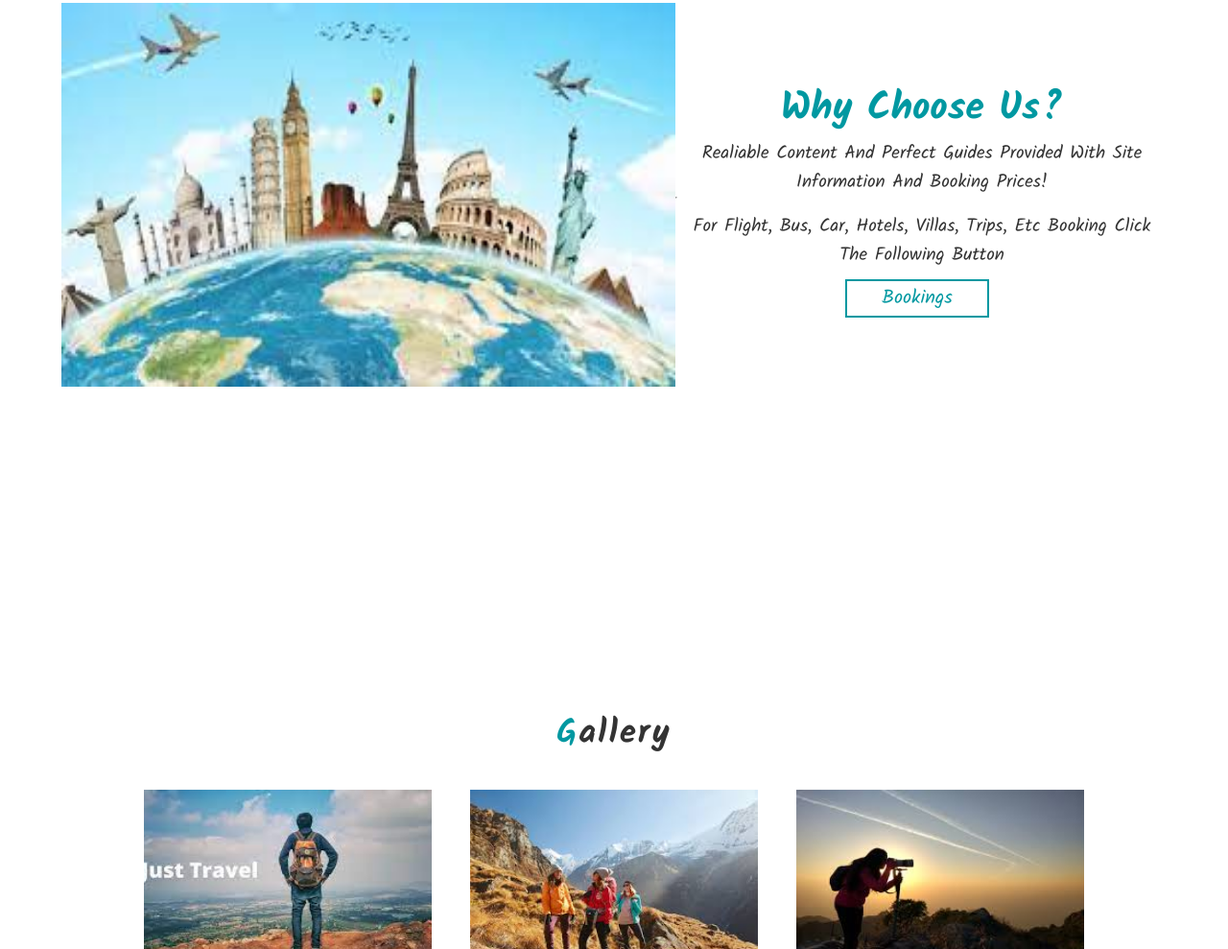
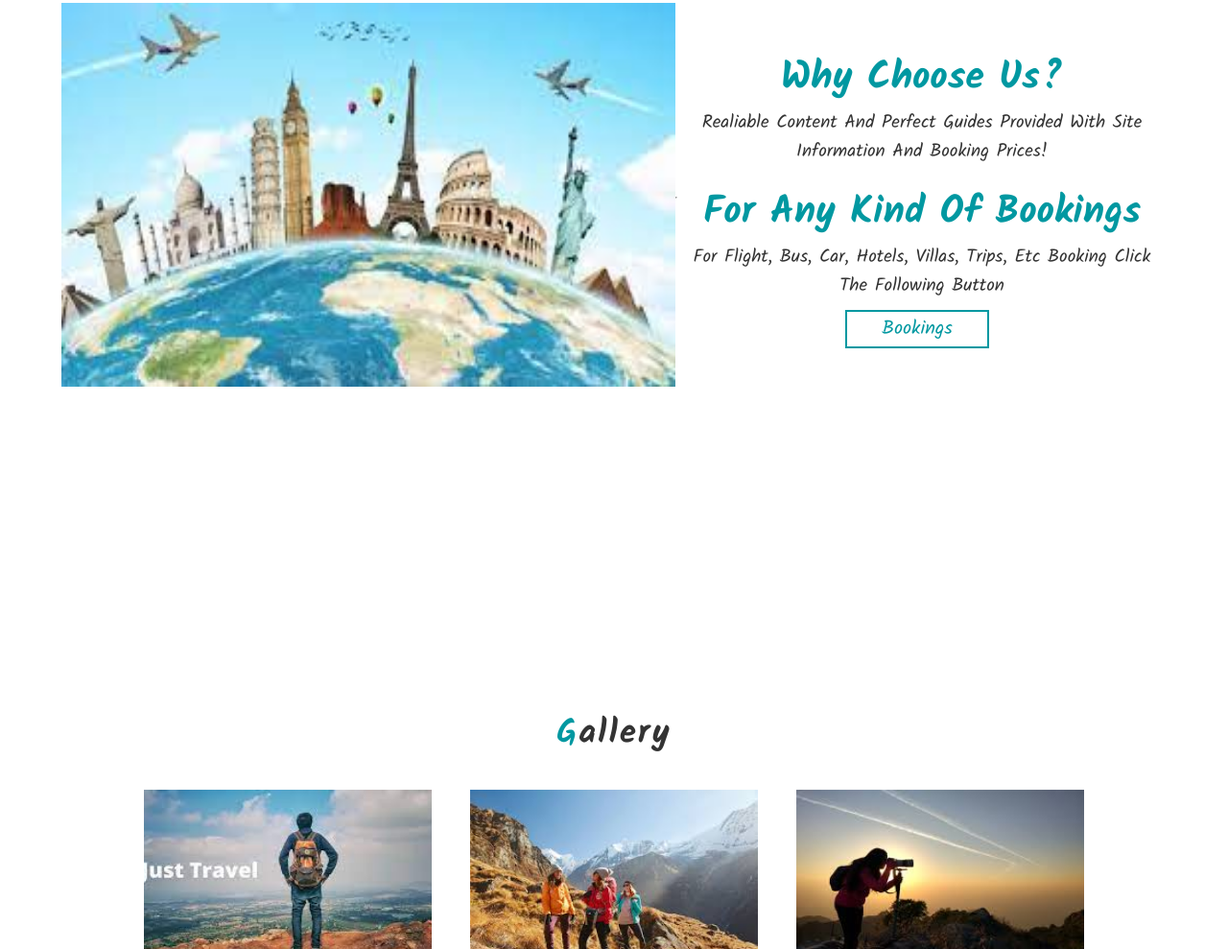
Before and after one commit to Code-with-Harsh-Tambade/tourismbyharsh, a plain HTML site: page index.html in a window 1280 px wide. Shown: the part 2537-3526 px from the top of the page at 96% size. Drawn offline with nearby package versions, Linux system fonts and the light colour scheme; files whose address does not match are found by name.

Commit message:
Update index.html

```diff
--- a/index.html
+++ b/index.html
@@ -233,6 +233,7 @@
      <center>
         <h3>why choose us?</h3>
         <p>Realiable content and perfect guides provided with site information and booking prices!</p><br>
+         <h3> For any kind of bookings</h3>
         <p>For flight, bus, car, hotels, villas, trips, etc booking click the following button </p>
         <a href="https://www.makemytrip.com/flights/"><button class="btn btn1"> bookings </button></a>
     </center>
```
